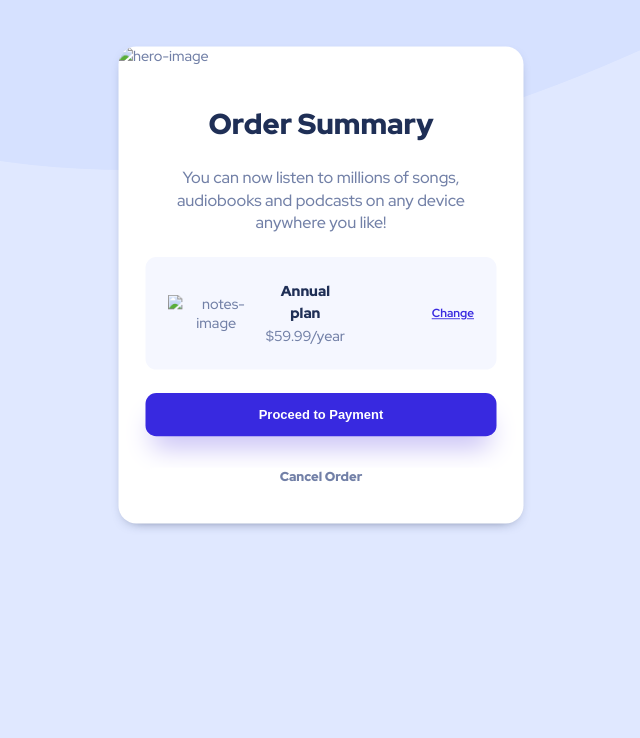
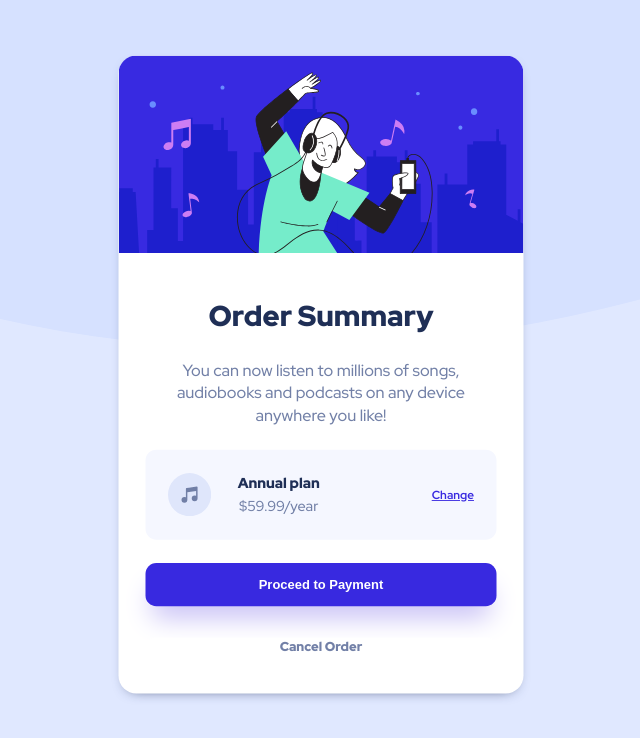
Before and after one commit to ChopYuriy/order-summary, a plain HTML site: page index.html in a window 1280 px wide. Shown: the whole page, without its empty margins (319-959 px from the left). Drawn offline with Linux system fonts and the light colour scheme; the site is published under a folder, as on GitHub Pages, so addresses that start at the root find nothing; files whose address does not match are found by name.

Commit message:
Update index.html

```diff
--- a/index.html
+++ b/index.html
@@ -28,14 +28,14 @@
 
 <body>
   <div class="card">
-    <img class="hero-image" src="/images/illustration-hero.svg" alt="hero-image">
+    <img class="hero-image" src="images/illustration-hero.svg" alt="hero-image">
     <div class="container">
       <h2 class="title">Order Summary</h2>
       <p class="order-description"> You can now listen to millions of songs, audiobooks and podcasts on
          any device anywhere you like!
       </p>
       <div class="plan-container">
-        <img src="/images/icon-music.svg" alt="notes-image">
+        <img src="images/icon-music.svg" alt="notes-image">
         <div class="plan-description">
           <strong>Annual plan</strong>
           <p>$59.99/year</p>
```
